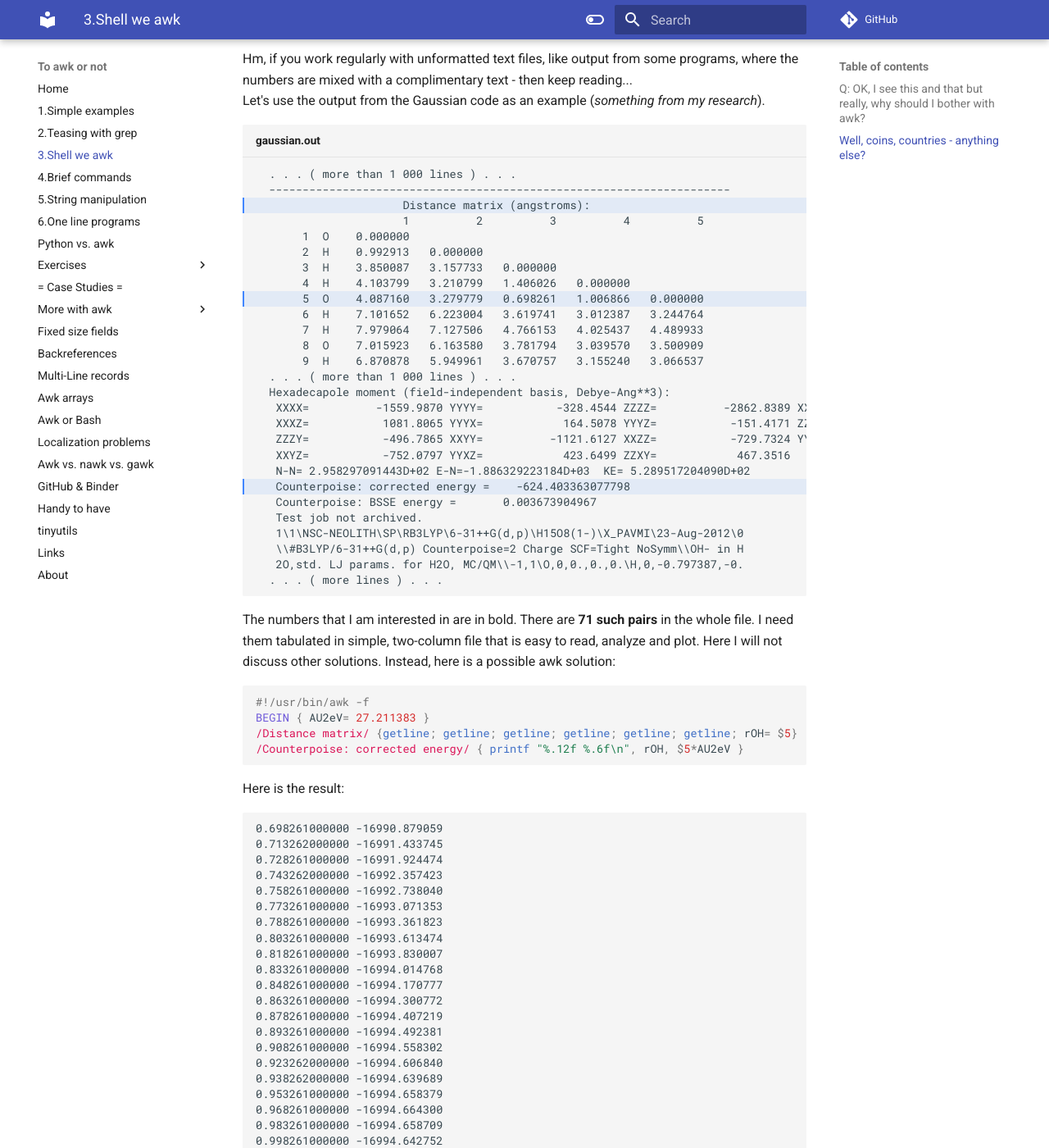
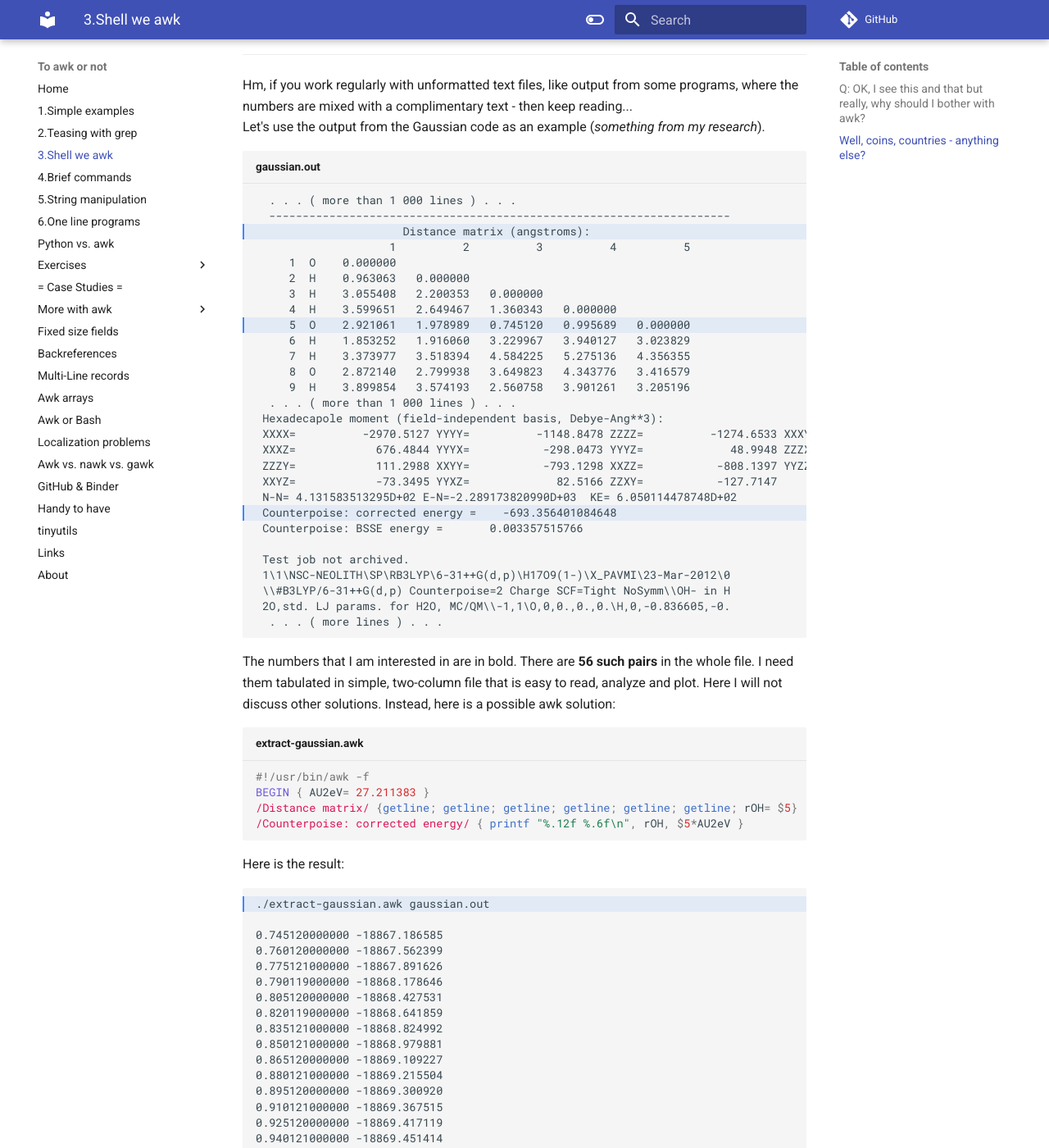
Before and after one commit to pmitev/to-awk-or-not, an MkDocs documentation site: the page built from docs/3.Shell_we_awk.md, in a window 1280 px wide and 1400 px high, scrolled down 1597 px. Shown: the whole window at 82% size. Built offline with MkDocs 1.6.1 and Material for MkDocs 9.7.7, drawn with Linux system fonts in a browser that asks for light colours; comment, search, counter and statistics services are not loaded; some of the changed text lies outside the part shown.

````diff
--- a/docs/3.Shell_we_awk.md
+++ b/docs/3.Shell_we_awk.md
@@ -31,7 +31,7 @@ $ grep USA coins.txt | wc -l
 
 This will give you the number of coins (lines) that have USA in the description. Then you go over all possible countries that are in the file but how many? Do you create a list of all countries and then run a loop over it? Why not give it to awk and use some associative [arrays](http://www.gnu.org/software/gawk/manual/gawk.html#Arrays) for this purpose?
 
-``` awk
+``` awk title="count.awk"
 #!/usr/bin/awk -f
 
 { data[$4]= data[$4] + 1 }
@@ -47,12 +47,13 @@ This is written in a script file, but if you insist here is the one line equival
 $ awk '{data[$4]++} END {for (i in data) print "Country: " i " count: " data[i]}' coins.txt
 ```
 
-Notice that we neither defined the names of the countries nor their number in advance... The only restriction is that the name of the country should be a single word.
+Note that we neither defined the names of the countries nor their number in advance... The only restriction is that the name of the country should be a single word.
 
 So, on every line `#!awk {data[$4]= data[$4]+1}` will address the element with the value of the 4^th^ column in the array `data` and will be increased by one. No need to declare the array in advance, no need to pre-allocate the size or to dynamically allocate the array... Everything is done behind the scene for your convenience... and the price to pay is... speed. In this particular case (with the thousands line file) the speed is not a problem.
 
-
-Try it on the small file. Can you change the program so that it will count how many gold and silver coins there are?
+??? "Exercises"
+    - Can you change the program so that it will count how many gold and silver coins there are? ...how many coins for each year...
+    - This was a small file. Let's try something large. Look at the content of the `dgrp2.vcf` file you have downloaded (look in the provided instructions on how to download it). Here is a description of the [VCF](http://genome.ucsc.edu/FAQ/FAQformat.html#format10.1) format. **Find out how many different chromosomes contains the file**. The relevant information is in the first column. What other information you could easily extract? - data entries per chromosome, fractions...
 
 ## Well, coins, countries - anything else?
 ---
@@ -63,34 +64,35 @@ Let's use the output from the Gaussian code as an example (*something from my re
   . . . ( more than 1 000 lines ) . . .
   ---------------------------------------------------------------------
                       Distance matrix (angstroms):
-                      1          2          3          4          5
-       1  O    0.000000
-       2  H    0.992913   0.000000
-       3  H    3.850087   3.157733   0.000000
-       4  H    4.103799   3.210799   1.406026   0.000000
-       5  O    4.087160   3.279779   0.698261   1.006866   0.000000
-       6  H    7.101652   6.223004   3.619741   3.012387   3.244764
-       7  H    7.979064   7.127506   4.766153   4.025437   4.489933
-       8  O    7.015923   6.163580   3.781794   3.039570   3.500909
-       9  H    6.870878   5.949961   3.670757   3.155240   3.066537
+                    1          2          3          4          5
+     1  O    0.000000
+     2  H    0.963063   0.000000
+     3  H    3.055408   2.200353   0.000000
+     4  H    3.599651   2.649467   1.360343   0.000000
+     5  O    2.921061   1.978989   0.745120   0.995689   0.000000
+     6  H    1.853252   1.916060   3.229967   3.940127   3.023829
+     7  H    3.373977   3.518394   4.584225   5.275136   4.356355
+     8  O    2.872140   2.799938   3.649823   4.343776   3.416579
+     9  H    3.899854   3.574193   2.560758   3.901261   3.205196
   . . . ( more than 1 000 lines ) . . .
-  Hexadecapole moment (field-independent basis, Debye-Ang**3):
-   XXXX=          -1559.9870 YYYY=           -328.4544 ZZZZ=          -2862.8389 XXXY=           1310.6681
-   XXXZ=           1081.8065 YYYX=            164.5078 YYYZ=           -151.4171 ZZZX=           1196.1568
-   ZZZY=           -496.7865 XXYY=          -1121.6127 XXZZ=           -729.7324 YYZZ=           -643.6533
-   XXYZ=           -752.0797 YYXZ=            423.6499 ZZXY=            467.3516
-   N-N= 2.958297091443D+02 E-N=-1.886329223184D+03  KE= 5.289517204090D+02
-   Counterpoise: corrected energy =    -624.403363077798
-   Counterpoise: BSSE energy =       0.003673904967
-   Test job not archived.
-   1\1\NSC-NEOLITH\SP\RB3LYP\6-31++G(d,p)\H15O8(1-)\X_PAVMI\23-Aug-2012\0
-   \\#B3LYP/6-31++G(d,p) Counterpoise=2 Charge SCF=Tight NoSymm\\OH- in H
-   2O,std. LJ params. for H2O, MC/QM\\-1,1\O,0,0.,0.,0.\H,0,-0.797387,-0.
+ Hexadecapole moment (field-independent basis, Debye-Ang**3):
+ XXXX=          -2970.5127 YYYY=          -1148.8478 ZZZZ=          -1274.6533 XXXY=           -394.6318
+ XXXZ=            676.4844 YYYX=           -298.0473 YYYZ=             48.9948 ZZZX=            302.4536
+ ZZZY=            111.2988 XXYY=           -793.1298 XXZZ=           -808.1397 YYZZ=           -454.2615
+ XXYZ=            -73.3495 YYXZ=             82.5166 ZZXY=           -127.7147
+ N-N= 4.131583513295D+02 E-N=-2.289173820990D+03  KE= 6.050114478748D+02
+ Counterpoise: corrected energy =    -693.356401084648
+ Counterpoise: BSSE energy =       0.003357515766
+
+ Test job not archived.
+ 1\1\NSC-NEOLITH\SP\RB3LYP\6-31++G(d,p)\H17O9(1-)\X_PAVMI\23-Mar-2012\0
+ \\#B3LYP/6-31++G(d,p) Counterpoise=2 Charge SCF=Tight NoSymm\\OH- in H
+ 2O,std. LJ params. for H2O, MC/QM\\-1,1\O,0,0.,0.,0.\H,0,-0.836605,-0.
   . . . ( more lines ) . . .
 ```
-The numbers that I am interested in are in bold. There are **71 such pairs** in the whole file. I need them tabulated in simple, two-column file that is easy to read, analyze and plot. Here I will not discuss other solutions. Instead, here is a possible awk solution:
+The numbers that I am interested in are in bold. There are **56 such pairs** in the whole file. I need them tabulated in simple, two-column file that is easy to read, analyze and plot. Here I will not discuss other solutions. Instead, here is a possible awk solution:
 
-``` awk
+``` awk title="extract-gaussian.awk"
 #!/usr/bin/awk -f
 BEGIN { AU2eV= 27.211383 }
 /Distance matrix/ {getline; getline; getline; getline; getline; getline; rOH= $5}
@@ -98,31 +100,29 @@ BEGIN { AU2eV= 27.211383 }
 ```
 
 Here is the result:
-```
-0.698261000000 -16990.879059
-0.713262000000 -16991.433745
-0.728261000000 -16991.924474
-0.743262000000 -16992.357423
-0.758261000000 -16992.738040
-0.773261000000 -16993.071353
-0.788261000000 -16993.361823
-0.803261000000 -16993.613474
-0.818261000000 -16993.830007
-0.833261000000 -16994.014768
-0.848261000000 -16994.170777
-0.863261000000 -16994.300772
-0.878261000000 -16994.407219
-0.893261000000 -16994.492381
-0.908261000000 -16994.558302
-0.923262000000 -16994.606840
-0.938262000000 -16994.639689
-0.953261000000 -16994.658379
-0.968261000000 -16994.664300
-0.983261000000 -16994.658709
-0.998261000000 -16994.642752
-1.013261000000 -16994.617475
-1.028261000000 -16994.583831
-1.043261000000 -16994.542689
+``` hl_lines="1"
+./extract-gaussian.awk gaussian.out
+
+0.745120000000 -18867.186585
+0.760120000000 -18867.562399
+0.775121000000 -18867.891626
+0.790119000000 -18868.178646
+0.805120000000 -18868.427531
+0.820119000000 -18868.641859
+0.835121000000 -18868.824992
+0.850121000000 -18868.979881
+0.865120000000 -18869.109227
+0.880121000000 -18869.215504
+0.895120000000 -18869.300920
+0.910121000000 -18869.367515
+0.925120000000 -18869.417119
+0.940121000000 -18869.451414
+0.955119000000 -18869.471908
+0.970120000000 -18869.479979
+0.985120000000 -18869.476868
+1.000120000000 -18869.463711
+1.015120000000 -18869.441546
+1.030121000000 -18869.411316
 . . .
 ```
 
@@ -146,5 +146,24 @@ Look at this alternative solution that uses a smart trick to advance 6 lines aft
     ```
 Other case studies that will be gradually collected for further inspiration.
 
-!!! example "Files"
-    * [gaussian.out](data/gaussian.out)
+??? "Exercises"
+    - Can you modify the script to print a third column with values from the line `Counterpoise: BSSE energy =       0.003357515766` also converted in eV?
+
+??? "gnuplot tips"
+    Here is an example how you can quickly visualize the data directly from the output of the script.
+    ``` gnuplot title="$ gnuplot"
+    plot "< ./extract-gaussian.awk gaussian.out" with lines
+    ```
+    ![image1](images/extract-gaussian.png)
+
+    Another example that visualizes the country distribution from the coins.txt data. Try to sort the output as earlier and plot on the fly.
+    ``` gnuplot title="$ gnuplot"
+    set boxwidth 0.9; plot [:][0:] "< ./count.awk coins.txt" using 0:4:xticlabels(2) with boxes
+    ```
+    ![image2](images/count-1.png)
+
+    Or visualizing the chromosome counting/distribution exercise... `histogram-discrete.awk` script is discussed [here](../Case_studies/Discrete_histogram).
+    ``` gnuplot title="$ gnuplot"
+    set boxwidth 0.9; plot [:][0:] "<grep -v ^# dgrp2.vcf | histogram-discrete.awk" using 0:2:xticlabels(1) with boxes
+    ```
+    ![image3](images/histogram-dgrp2.png)
````
Also changed, not shown: docs/1.Simple_example.md (+44 -18 lines), docs/2.Teasing_with_grep.md (+7 -1 lines), docs/Python_vs_awk.md (+15 -2 lines), docs/images/count-1.png (added), docs/images/extract-gaussian.png (added), docs/images/histogram-dgrp2.png (added), 1 other file.
